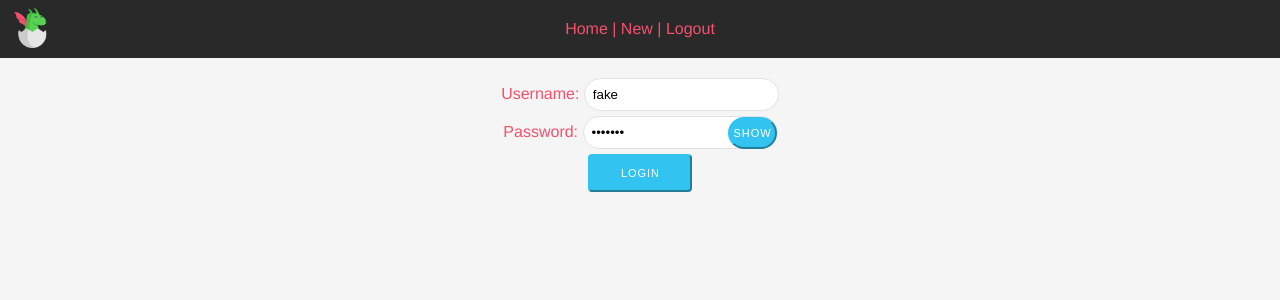
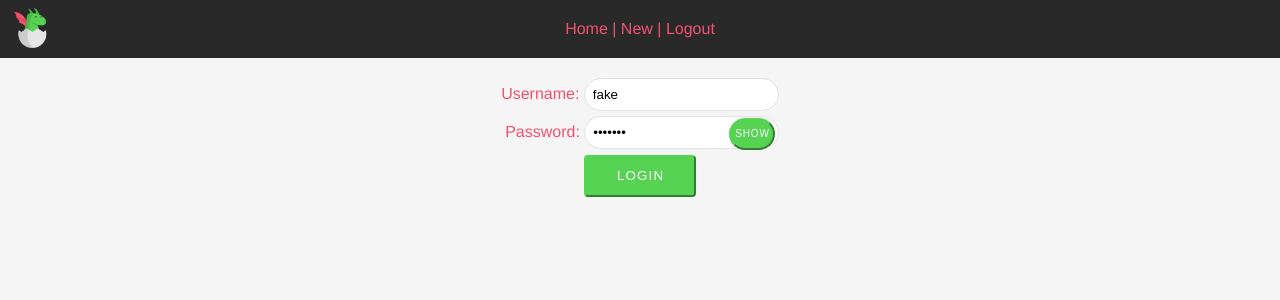
Before and after one commit to dfrnks/sicredi-desafio-web, a Vue app: page /login in a window 1280 px wide. Shown: the top 300 px of the page. Built offline with nearby package versions, Linux system fonts and the light colour scheme.

Commit message:
Melhorias codigo

```diff
--- a/src/App.vue
+++ b/src/App.vue
@@ -1,12 +1,12 @@
 <template>
   <div id="app">
-    <div id="nav">
-      <img class="logo" alt="Vue logo" src="./assets/logo.png">
+    <div class="nav">
+      <img class="logo" alt="logo" src="./assets/logo.png">
       <router-link to="/">Home</router-link> |
       <router-link to="/new">New</router-link> |
       <a v-on:click="logout">Logout</a>
     </div>
-    <router-view id="content"/>
+    <router-view class="content"/>
   </div>
 </template>
 
@@ -26,69 +26,61 @@ export default {
   body, html
     margin 0
     background whitesmoke
+
   #app
     font-family Avenir, Helvetica, Arial, sans-serif
     -webkit-font-smoothing antialiased
     -moz-osx-font-smoothing grayscale
     text-align center
     color #f4516d
-    #nav
+    .nav
       padding 20px
       background #292929
-    #content
+    .content
       margin-top 20px
     .logo
-      position: absolute;
-      left: 10px;
-      top: 8px;
+      position absolute
+      left 10px
+      top 8px
       width 40px
+
   a
     text-decoration none
     cursor pointer
     color #f4516d
+
   button
-    height: 38px;
-    padding: 0 30px;
-    text-align: center;
-    font-size: 11px;
-    line-height: 38px;
-    cursor: pointer;
-    box-sizing: border-box;
-
-    align-items: center;
-    border-radius: 4px;
-    display: inline-flex;
-    flex: 0 0 auto;
-    font-weight: 500;
-    letter-spacing: .0892857143em;
-    justify-content: center;
-    outline: 0;
-    position: relative;
-    text-decoration: none;
-    text-indent: .0892857143em;
-    text-transform: uppercase;
-    transition-duration: .28s;
-    transition-property: box-shadow,transform,opacity;
-    transition-timing-function: cubic-bezier(.4,0,.2,1);
-    -webkit-user-select: none;
-    -moz-user-select: none;
-    -ms-user-select: none;
-    user-select: none;
-    vertical-align: middle;
-    white-space: nowrap;
-
-    color: #FFF;
-    background-color: #33C3F0;
-    border-color: #33C3F0;
+    padding 0 30px
+    text-align center
+    line-height 38px
+    cursor pointer
+    align-items center
+    border-radius 4px
+    display inline-flex
+    letter-spacing .0892857143em
+    justify-content center
+    outline 0
+    position relative
+    text-decoration none
+    text-indent .0892857143em
+    text-transform uppercase
+    transition-duration .28s
+    transition-property box-shadow,transform,opacity
+    transition-timing-function cubic-bezier(.4,0,.2,1)
+    color #FFF
+    background-color #56d353
+    border-color #56d353
 
   input
-    border-radius: 50px;
-    border-color: #e2e2e2;
-    padding: 8px;
-    border-width: 1px;
-    border-style: solid;
+    border-radius 50px
+    border-color #e2e2e2
+    padding 8px
+    border-width 1px
+    border-style solid
+
   input:focus
     border-color #f4516d
+
   *:focus
     outline none
 </style>
--- a/src/views/Home.vue
+++ b/src/views/Home.vue
@@ -1,5 +1,5 @@
 <template>
-  <div class="home">
+  <div>
     <div class="info">
       <div>Data Criação</div>
       <div>Nome</div>
@@ -56,10 +56,9 @@ export default {
 
 <style scoped lang="stylus">
   .action div
-    display: inline-flex;
+    display inline-flex
 
   .info div
-    display: inline-flex;
-    padding: 5px 10px;
-
+    display inline-flex
+    padding 5px 10px
 </style>
--- a/src/views/Login.vue
+++ b/src/views/Login.vue
@@ -60,11 +60,11 @@ export default {
 
 <style scoped lang="stylus">
   .btn-show-password
-    padding: 0 3px;
-    margin-left: -50px;
-    height: 32px;
-    border-radius: 50px;
+    padding 0 3px
+    margin-left -50px
+    height 32px
+    border-radius 50px
+    font-size 10px
   .row
     margin 5px
-
 </style>
--- a/src/views/New.vue
+++ b/src/views/New.vue
@@ -40,11 +40,11 @@ export default {
         type: this.type,
         history: this.history
       })
-          .then(function () {
-            self.$router.push({
-              name: "Home"
-            })
+        .then(function () {
+          self.$router.push({
+            name: "Home"
           })
+        })
     }
   }
 }
```
